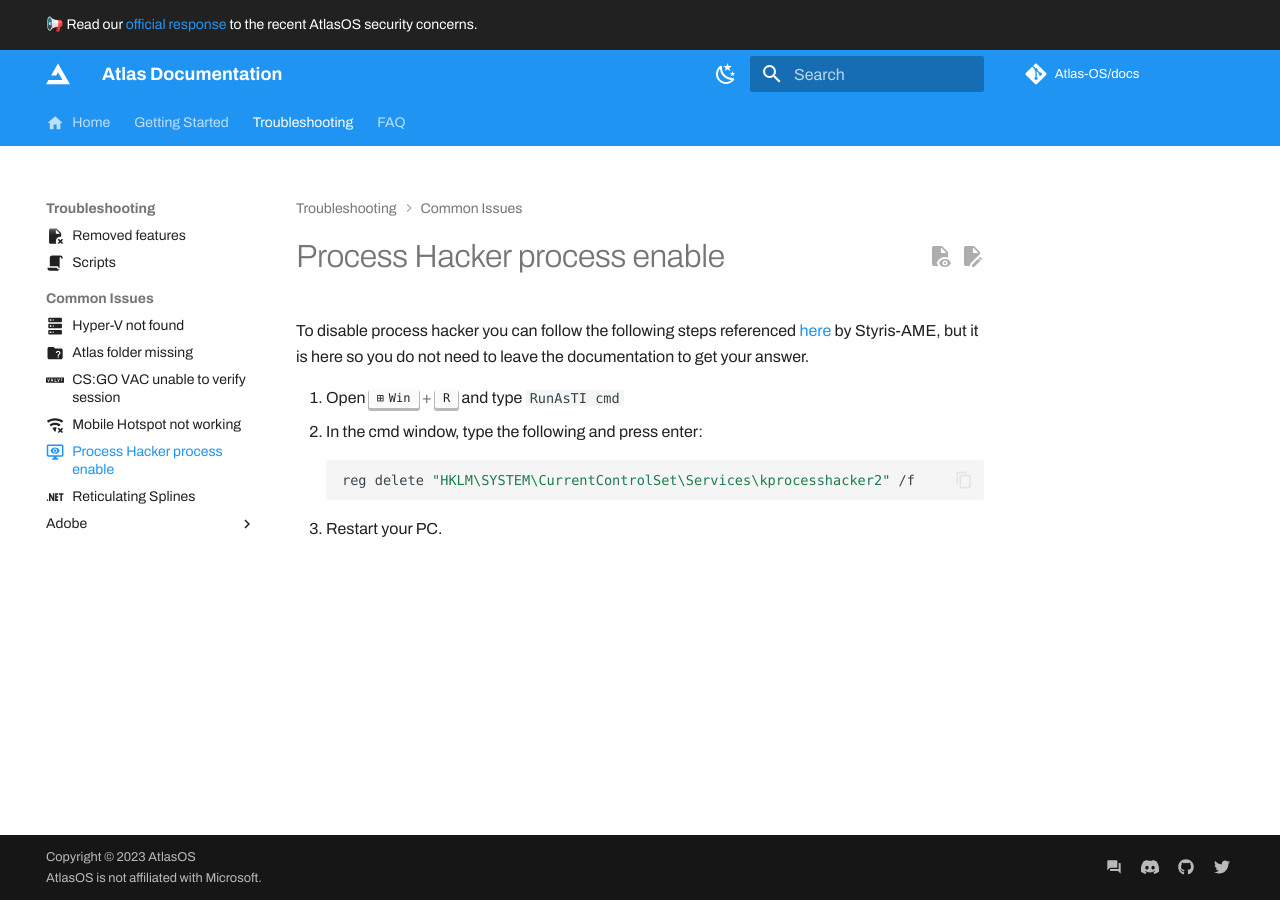
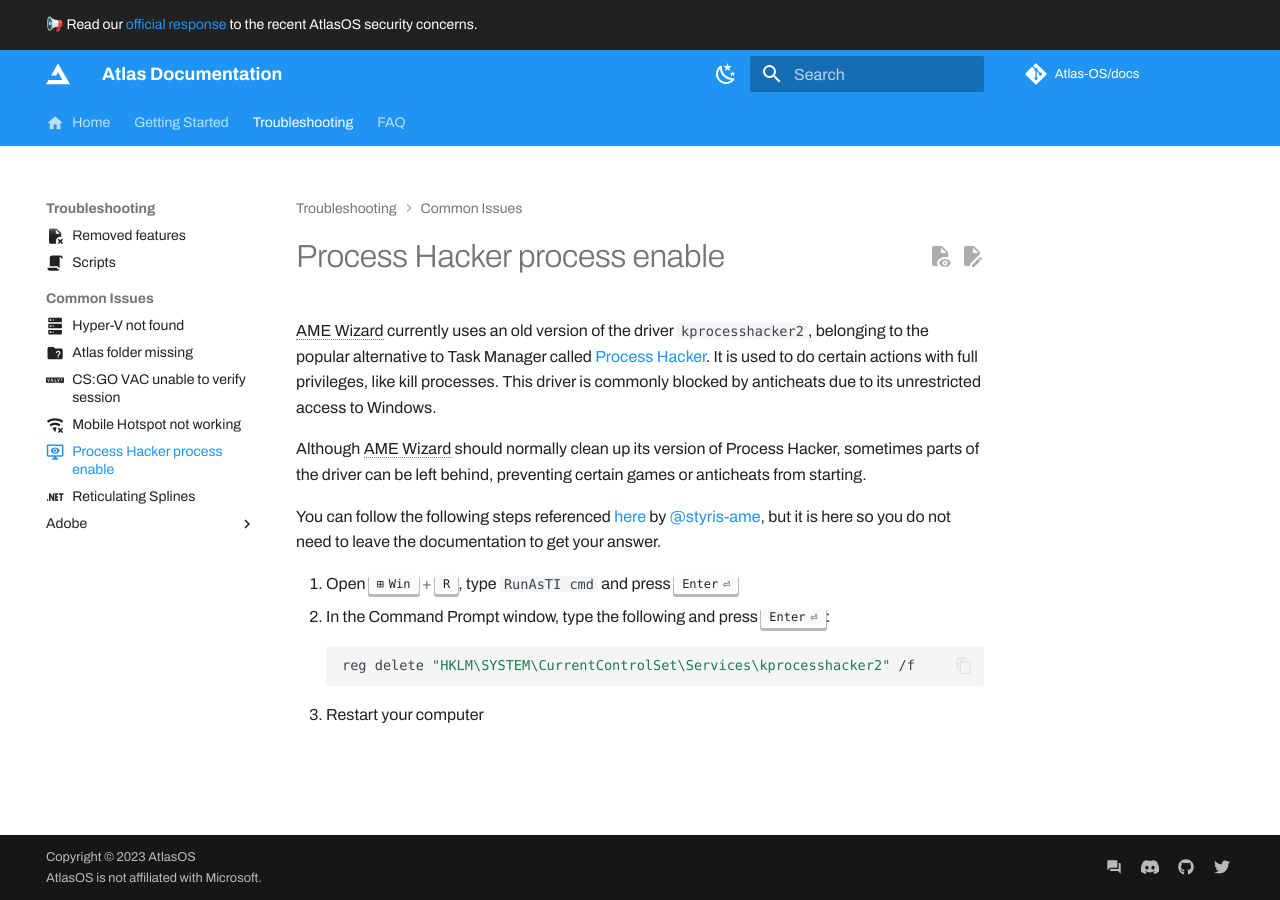
Before and after one commit to Atlas-OS/docs, an MkDocs documentation site: the page built from docs/troubleshooting/common-issues/process-hacker.md, in a window 1280 px wide. Built offline with MkDocs 1.6.1 and Material for MkDocs 9.7.7, drawn with Linux system fonts in a browser that asks for light colours; some web fonts are replaced; comment, search, counter and statistics services are not loaded.

Commit message:
docs: update 'Process Hacker' page

````diff
--- a/docs/troubleshooting/common-issues/process-hacker.md
+++ b/docs/troubleshooting/common-issues/process-hacker.md
@@ -1,13 +1,17 @@
 ---
-description: How to disable Process Hacker on AtlasOS
+description: How to delete AME Process Hacker on AtlasOS
 icon: material/monitor-eye
 ---
 
-To disable process hacker you can follow the following steps referenced [here](https://github.com/Atlas-OS/Atlas/issues/730#issuecomment-1522501012) by Styris-AME, but it is here so you do not need to leave the documentation to get your answer.
+AME Wizard currently uses an old version of the driver `kprocesshacker2`, belonging to the popular alternative to Task Manager called [Process Hacker](https://processhacker.sourceforge.io/). It is used to do certain actions with full privileges, like kill processes. This driver is commonly blocked by anticheats due to its unrestricted access to Windows.
 
-1. Open ++windows+r++ and type ``RunAsTI cmd``
-2. In the cmd window, type the following and press enter:
+Although AME Wizard should normally clean up its version of Process Hacker, sometimes parts of the driver can be left behind, preventing certain games or anticheats from starting.
+
+You can follow the following steps referenced [here](https://github.com/Atlas-OS/Atlas/issues/730#issuecomment-1522501012) by [@styris-ame](https://github.com/styris-ame), but it is here so you do not need to leave the documentation to get your answer.
+
+1. Open ++windows+r++, type ``RunAsTI cmd`` and press ++enter++
+2. In the Command Prompt window, type the following and press ++enter++:
     ```batch
     reg delete "HKLM\SYSTEM\CurrentControlSet\Services\kprocesshacker2" /f
     ```
-3. Restart your PC.
+3. Restart your computer
````
